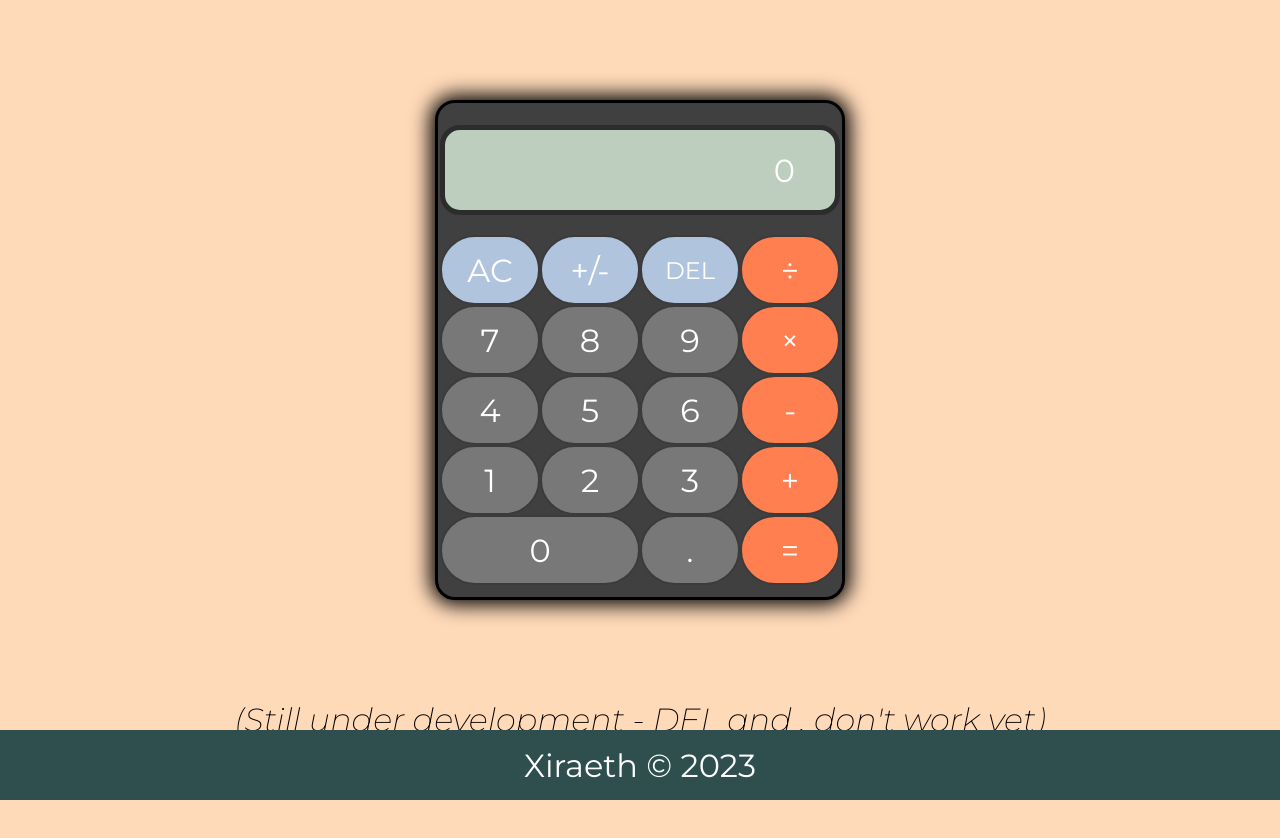
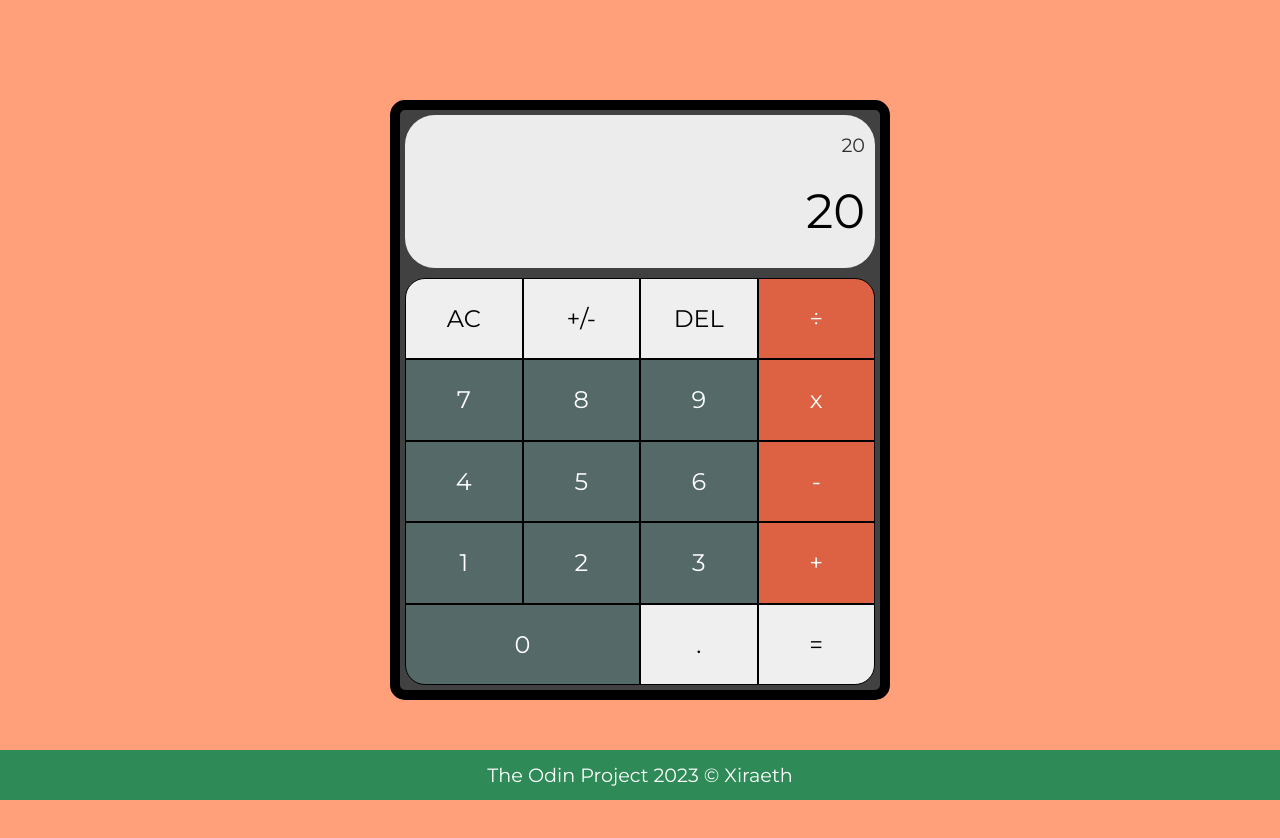
Before and after one commit to Xiraeth/odin-calculator, a plain HTML site: page index.html in a window 1280 px wide. Drawn offline with Linux system fonts and the light colour scheme.

Commit message:
Change appearance of calculator
Change how the layout is created

```diff
--- a/index.html
+++ b/index.html
@@ -9,15 +9,18 @@
   </head>
   <body>
     <div class="container">
-      <button id="result" class="result" value="0">0</button>
+      <div class="resultContainer">
+        <div class="resultPreview">20</div>
+        <div class="result">20</div>
+      </div>
       <button class="clear blue">AC</button>
       <button class="sign blue">+/-</button>
       <button class="delete blue">DEL</button>
-      <button class="divide orange ops">&#247</button>
+      <button class="divide orange ops">÷</button>
       <button class="seven number">7</button>
       <button class="eight number">8</button>
       <button class="nine number">9</button>
-      <button class="multiply orange ops">&times</button>
+      <button class="multiply orange ops">x</button>
       <button class="four number">4</button>
       <button class="five number">5</button>
       <button class="six number">6</button>
@@ -30,7 +33,7 @@
       <button class="dot">.</button>
       <button class="equals orange">=</button>
     </div>
-    <h1>(Still under development - DEL and . don't work yet)</h1>
-    <div class="copyright"><span>Xiraeth &#169 2023</span></div>
+    <!-- <h1><i>Project is being re-created from scratch</i></h1> -->
+    <div class="copyright"><span>The Odin Project 2023 &#169 Xiraeth</span></div>
   </body>
 </html>
--- a/script.js
+++ b/script.js
@@ -2,7 +2,7 @@
 
 const container = document.querySelector(".container");
 const result = document.querySelector("#result");
-
+/*
 updateDisplay();
 
 function add(a, b) {
@@ -148,3 +148,4 @@ function updateDisplay() {
     console.log(active);
   });
 }
+*/
--- a/style.css
+++ b/style.css
@@ -1,4 +1,23 @@
 @import url("https://fonts.googleapis.com/css2?family=Montserrat:ital,wght@0,200;0,400;0,700;1,200;1,400;1,700&display=swap");
+
+:root {
+  font-size: 16px;
+  --bg-color: lightsalmon;
+  --footer-color: seagreen;
+}
+
+* {
+  padding: 0;
+  margin: 0;
+  font-family: "Montserrat", sans-serif;
+  box-sizing: border-box;
+}
+
+body {
+  min-height: 100vh;
+  overflow: hidden;
+  background-color: var(--bg-color);
+}
 
 h1 {
   text-align: center;
@@ -6,109 +25,94 @@ h1 {
   font-weight: lighter;
 }
 
-* {
-  font-family: "Montserrat", sans-serif;
-  box-sizing: border-box;
+.container {
+  background-color: rgb(65, 65, 65);
+  border: 10px solid black;
+  border-radius: 15px;
+  padding: 5px;
+  margin: 100px auto 0;
+  height: 600px;
+  width: 500px;
+  display: grid;
+  grid-template-columns: repeat(4, 1fr);
 }
 
-body {
-  min-height: 100vh;
-  overflow: hidden;
-  background-color: #ffdab9;
+.container button {
+  border: 1px solid black;
+  outline: none;
+  font-size: 1.5rem;
 }
 
-.container {
-  background-color: #404040;
-  width: 410px;
-  height: 500px;
-  margin: 100px auto;
-  /* padding: 15px */
-  border-radius: 20px;
-  border: 3px solid black;
-  display: grid;
-  grid-template-columns: repeat(4, 100px);
-  grid-template-rows: minmax(120px, auto) repeat(5, 70px);
-  justify-content: center;
-  align-content: center;
-  /* gap: 10px; */
-  box-shadow: 0px 0px 20px 5px rgb(0, 0, 0);
+.container button:hover {
+  opacity: 0.9;
 }
 
-button {
-  text-align: center;
-  font-size: 2rem;
-  /* width: 100px; */
-  background-color: #787878;
-  color: white;
-  cursor: pointer;
-  outline: none;
-  border-radius: 50px;
-  border: 2px solid rgb(59, 59, 59);
+.resultContainer {
+  background-color: rgb(255, 255, 255, 0.9);
+  grid-column: span 4;
+  border-radius: 30px;
+  padding: 10px;
+  margin-bottom: 10px;
+  display: flex;
+  flex-direction: column;
+  justify-content: center;
+  align-items: end;
 }
 
-button:hover {
-  background-color: #636363;
+.resultContainer div {
+  display: flex;
+  align-items: center;
 }
 
-button:active {
-  background-color: #555555;
+.resultPreview {
+  font-size: 1.2rem;
+  opacity: 0.8;
+  height: 30%;
 }
 
-#result {
-  grid-column: 1 / 5;
-  background-color: #bdcebe;
-  text-align: right;
-  padding-right: 40px;
-  cursor: auto;
-  margin-bottom: 20px;
-  margin-top: 10px;
-  border-radius: 20px;
-  border: 5px solid rgb(44, 44, 44);
+.result {
+  font-size: 3rem;
+  height: 70%;
 }
 
-.delete {
-  font-size: 1.5em;
+.number {
+  color: white;
+  background: rgb(85, 105, 105);
+}
+
+.ops {
+  color: white;
+  background-color: rgb(221, 98, 67);
 }
 
 .zero {
-  grid-column: 1 / span 2;
+  grid-column: span 2;
+  border-bottom-left-radius: 20px;
 }
 
-.orange {
-  background-color: coral;
+.clear {
+  border-top-left-radius: 20px;
 }
 
-.orange:hover {
-  background-color: rgb(226, 112, 71);
+.divide {
+  border-top-right-radius: 20px;
 }
 
-.orange:active {
-  background-color: rgb(197, 99, 63);
-}
-
-.blue {
-  background: #b0c4de;
-}
-
-.blue:hover {
-  background: #99abc2;
-}
-
-.blue:active {
-  background: #8493a7;
+.equals {
+  border-bottom-right-radius: 20px;
 }
 
 .copyright {
-  background-color: #2f4f4f;
+  background-color: var(--footer-color);
   color: white;
-  position: absolute;
+  position: fixed;
   bottom: 0px;
   left: 0px;
   margin: 0;
   width: 100%;
-  height: 70px;
+  height: 50px;
   display: flex;
   align-items: center;
   justify-content: center;
-  font-size: 2rem;
+  font-size: 1.2rem;
 }
```
